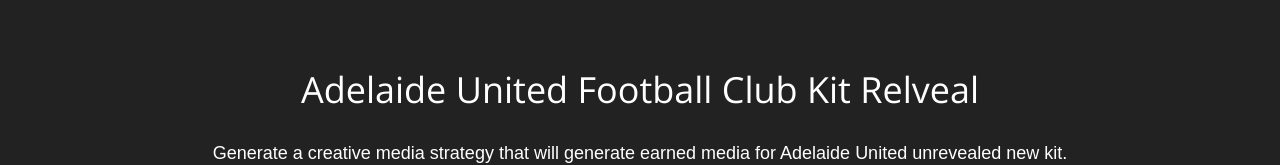
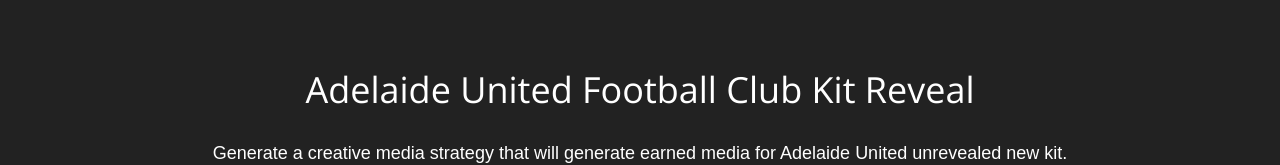
Before and after one commit to fhilipk/philkhoo.com, a website: page aufc.html in a window 1280 px wide. Shown: the part 800-965 px from the top of the page. Drawn offline with nearby package versions, Linux system fonts and the light colour scheme.

Commit message:
fix spelling

```diff
--- a/aufc.html
+++ b/aufc.html
@@ -84,7 +84,7 @@
     <aside class="bg-dark">
         <div class="container text-center">
             <div class="call-to-action">
-              <h1>Adelaide United Football Club Kit Relveal</h1>
+              <h1>Adelaide United Football Club Kit Reveal</h1>
               <br>
               <p>Generate a creative media strategy that will generate earned media for Adelaide United unrevealed new kit.</p>
             </div>
```
